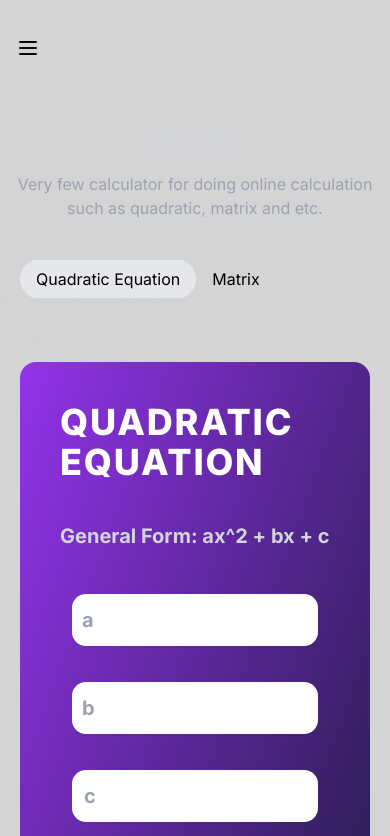
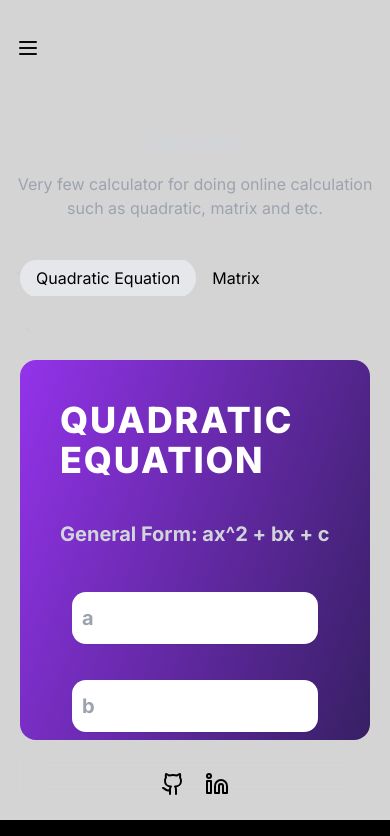
Before and after one commit to apiz23/hafizu-blog, a Next.js app: page /calculator in a window 390 px wide. Shown: the top 836 px of the page. Built offline with nearby package versions, Linux system fonts and the light colour scheme.

Commit message:
change order

```diff
--- a/app/(client)/calculator/page.tsx
+++ b/app/(client)/calculator/page.tsx
@@ -1,14 +1,6 @@
 "use client";
 
 import { Tabs } from "@/components/tabs";
-import {
-	Card,
-	CardContent,
-	CardDescription,
-	CardFooter,
-	CardHeader,
-	CardTitle,
-} from "@/components/ui/card";
 import Quadratic from "./quadratic/page";
 import { ScrollArea } from "@/components/ui/scroll-area";
 import Matrix from "./matrix/page";
@@ -56,8 +48,8 @@ export default function Page() {
 						and etc.
 					</p>
 				</header>
-				<ScrollArea className="h-fit md:px-0 px-5">
-					<div className="h-[50rem] md:h-[50rem] [perspective:1000px] relative b flex flex-col max-w-5xl mx-auto w-full  items-start justify-start mb-40">
+				<ScrollArea className="h-fit md:px-0 px-5 rounded-lg">
+					<div className="h-[20rem] md:h-screen [perspective:1000px] relative b flex flex-col max-w-5xl mx-auto w-full  items-start justify-start mb-40">
 						<Tabs tabs={tabs} />
 					</div>
 				</ScrollArea>
--- a/components/Navbar.tsx
+++ b/components/Navbar.tsx
@@ -26,8 +26,8 @@ export default function Navbar() {
 	const itemNav = [
 		{ title: "Home", url: "/", icon: Home },
 		{ title: "Link", url: "/link", icon: LucideLink },
+		{ title: "Calculator", url: "/calculator", icon: Calculator },
 		{ title: "Admin", url: "/login", icon: Lock },
-		{ title: "Calculator", url: "/calculator", icon: Calculator },
 	];
 	return (
 		<>
```
